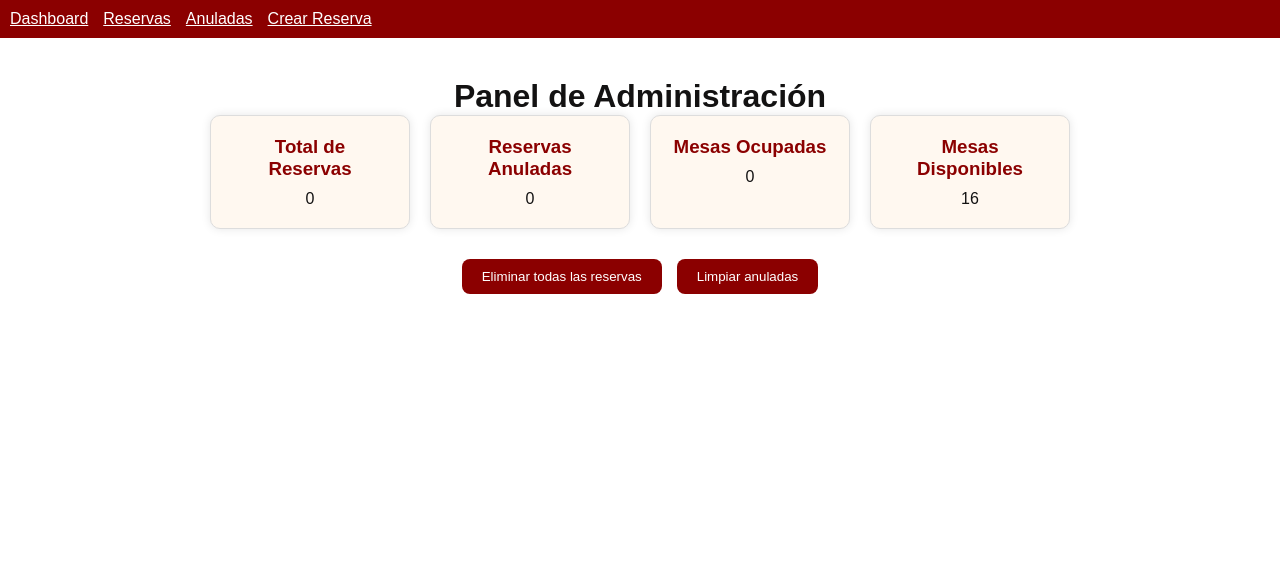
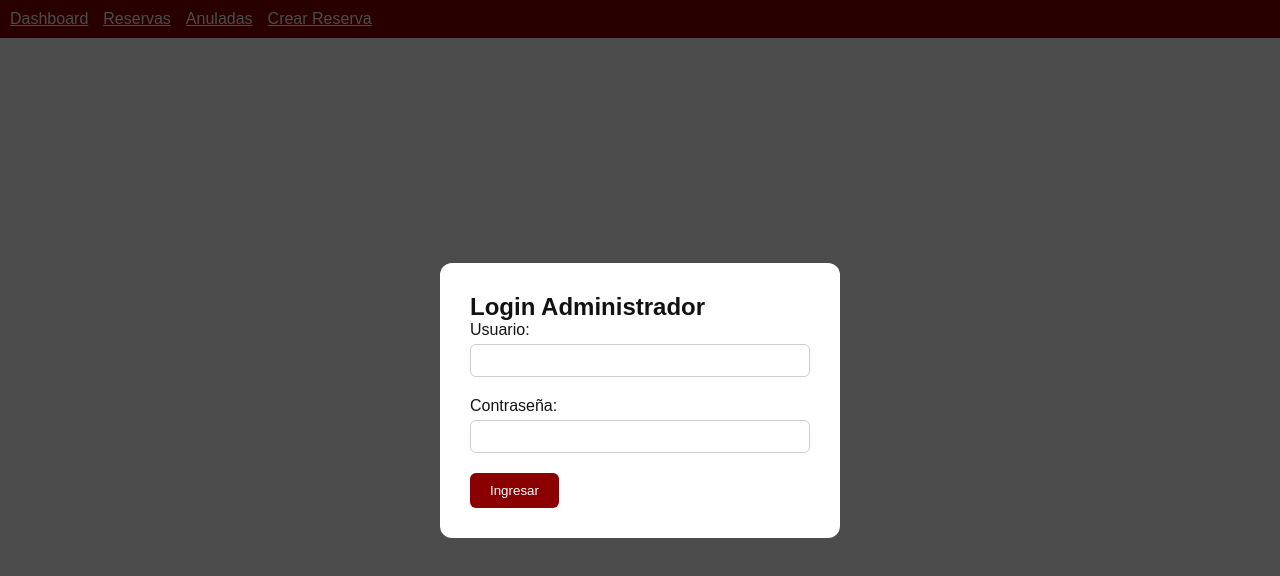
Before and after one commit to jimmygr4dos/la-canga-reservas, a React (Vite) app: page /admin in a window 1280 px wide. Shown: the top 576 px of the page. Built offline with nearby package versions, Linux system fonts and the light colour scheme.

Commit message:
Reutiliza ModalYaReservado en CrearReservaAdmin y muestra código generado

```diff
--- a/src/admin/CrearReservaAdmin.jsx
+++ b/src/admin/CrearReservaAdmin.jsx
@@ -1,5 +1,6 @@
 import React, { useState } from 'react';
 import '../styles/estilos.css';
+import ModalYaReservado from '../components/ModalYaReservado';
 
 const CrearReservaAdmin = () => {
   const [reserva, setReserva] = useState({
@@ -10,6 +11,9 @@ const CrearReservaAdmin = () => {
     hora: '',
     mesa: '',
   });
+
+  const [modalVisible, setModalVisible] = useState(false);
+  const [codigoReserva, setCodigoReserva] = useState('');
 
   const handleChange = (e) => {
     setReserva({ ...reserva, [e.target.name]: e.target.value });
@@ -31,7 +35,6 @@ const CrearReservaAdmin = () => {
       return;
     }
 
-
     const mesaOcupada = reservas.find(
       (r) => r.mesa === reserva.mesa && r.fecha === reserva.fecha && r.hora === reserva.hora
     );
@@ -45,8 +48,13 @@ const CrearReservaAdmin = () => {
     const nuevaReserva = { ...reserva, codigo: nuevoCodigo };
 
     localStorage.setItem('reservas', JSON.stringify([...reservas, nuevaReserva]));
-    alert(`Reserva creada con código: ${nuevoCodigo}`);
+    localStorage.setItem('reservaFinal', JSON.stringify({ codigo: nuevoCodigo }));
 
+    setCodigoReserva(nuevoCodigo);
+    setModalVisible(true);
+  };
+
+  const iniciarNuevaReserva = () => {
     setReserva({
       nombre: '',
       correo: '',
@@ -55,6 +63,8 @@ const CrearReservaAdmin = () => {
       hora: '',
       mesa: '',
     });
+    setCodigoReserva('');
+    setModalVisible(false);
   };
 
   return (
@@ -92,6 +102,13 @@ const CrearReservaAdmin = () => {
         </div>
         <button type="submit">Crear Reserva</button>
       </form>
+
+      <ModalYaReservado
+        isOpen={modalVisible}
+        onClose={() => setModalVisible(false)}
+        codigo={codigoReserva}
+        onNuevaReserva={iniciarNuevaReserva}
+      />
     </div>
   );
 };
--- a/src/admin/Dashboard.jsx
+++ b/src/admin/Dashboard.jsx
@@ -2,12 +2,29 @@ import React, { useEffect, useState } from 'react';
 import '../styles/estilos.css';
 
 const Dashboard = () => {
+  const [logueado, setLogueado] = useState(false);
+  const [usuario, setUsuario] = useState('');
+  const [clave, setClave] = useState('');
+  const [error, setError] = useState('');
+
   const [reservasTotales, setReservasTotales] = useState(0);
   const [reservasAnuladas, setReservasAnuladas] = useState(0);
   const [mesasOcupadas, setMesasOcupadas] = useState(0);
   const [mesasDisponibles, setMesasDisponibles] = useState(0);
 
+  const handleLogin = (e) => {
+    e.preventDefault();
+    // Usuario y contraseña fijos
+    if (usuario === 'admin' && clave === '1234') {
+      setLogueado(true);
+      setError('');
+    } else {
+      setError('Credenciales incorrectas');
+    }
+  };
+
   useEffect(() => {
+    if (logueado) {
       const reservas = JSON.parse(localStorage.getItem('reservas')) || [];
       const anuladas = JSON.parse(localStorage.getItem('reservasAnuladas')) || [];
 
@@ -15,10 +32,11 @@ const Dashboard = () => {
       setReservasAnuladas(anuladas.length);
 
       const ocupadas = reservas.map(r => r.mesa);
-    const totalMesas = 16; // ejemplo fijo para total de mesas
+      const totalMesas = 16;
       setMesasOcupadas(ocupadas.length);
       setMesasDisponibles(totalMesas - ocupadas.length);
-  }, []);
+    }
+  }, [logueado]);
 
   const limpiarReservas = () => {
     if (window.confirm('¿Estás seguro de eliminar todas las reservas?')) {
@@ -33,6 +51,28 @@ const Dashboard = () => {
       window.location.reload();
     }
   };
+
+  if (!logueado) {
+    return (
+      <div className="modal">
+        <div className="modal-contenido" style={{ maxWidth: '400px', margin: 'auto' }}>
+          <h2>Login Administrador</h2>
+          <form onSubmit={handleLogin}>
+            <div className="campo">
+              <label>Usuario:</label>
+              <input type="text" value={usuario} onChange={(e) => setUsuario(e.target.value)} required />
+            </div>
+            <div className="campo">
+              <label>Contraseña:</label>
+              <input type="password" value={clave} onChange={(e) => setClave(e.target.value)} required />
+            </div>
+            {error && <p style={{ color: 'red' }}>{error}</p>}
+            <button type="submit">Ingresar</button>
+          </form>
+        </div>
+      </div>
+    );
+  }
 
   return (
     <div className="admin-dashboard">
```
Lines whose indentation alone changed are shown as unchanged.
